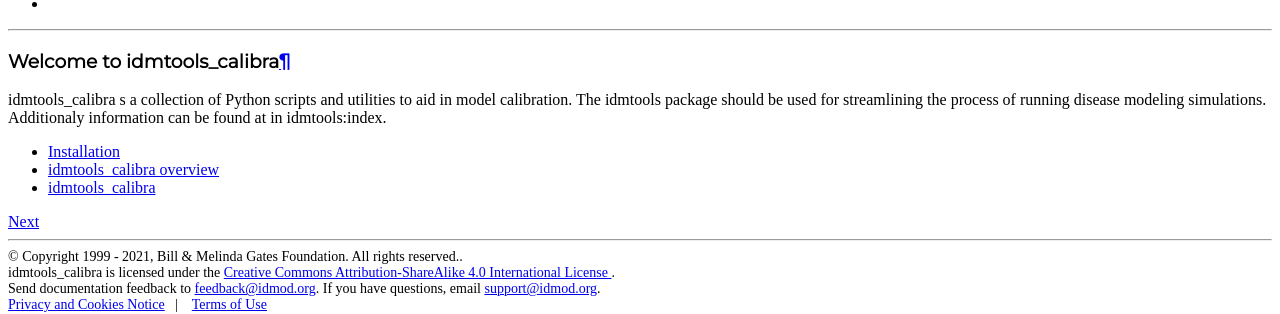
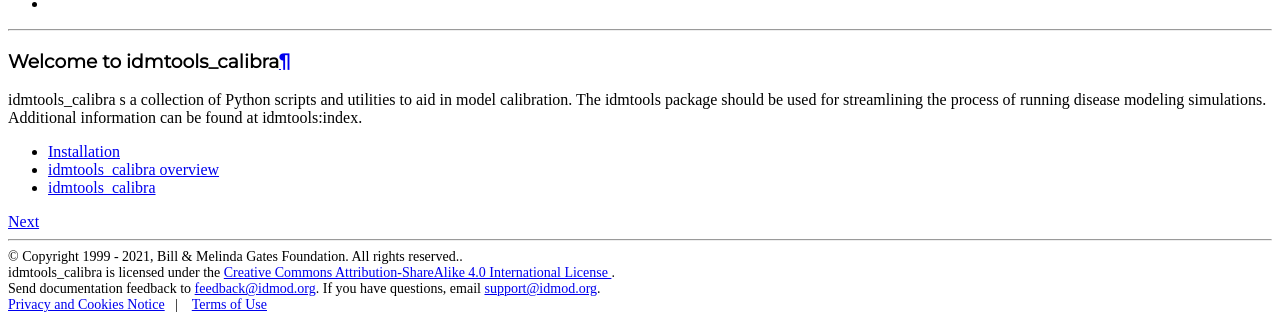
Before and after one commit to InstituteforDiseaseModeling/idmtools-calibra, a Sphinx documentation site: the page built from docs/index.rst, in a window 1280 px wide. Shown: the part 285-599 px from the top of the page. Built offline with Sphinx 7.4.7 and the Read the Docs theme 2.0.0, drawn with Linux system fonts in a browser that asks for light colours; pages that are not in the unit, such as notebooks, are missing from menus; the version number is read from the project's files by our own code.

Commit message:
fixed typos

```diff
--- a/docs/index.rst
+++ b/docs/index.rst
@@ -2,8 +2,10 @@
 Welcome to |calibra|
 =====================
 
-|calibra| s a collection of Python scripts and utilities to aid in model calibration. The |IT_s| package
-should be used for streamlining the process of running disease modeling simulations. Additionaly information can be found at in :doc:`idmtools:index`.
+|calibra| s a collection of Python scripts and utilities to aid in model
+calibration. The |IT_s| package  should be used for streamlining the process
+of running disease modeling simulations. Additional information can be found
+at :doc:`idmtools:index`.
 
 .. _GitHub: https://github.com/InstituteforDiseaseModeling/idmtools_calibra
 
```
